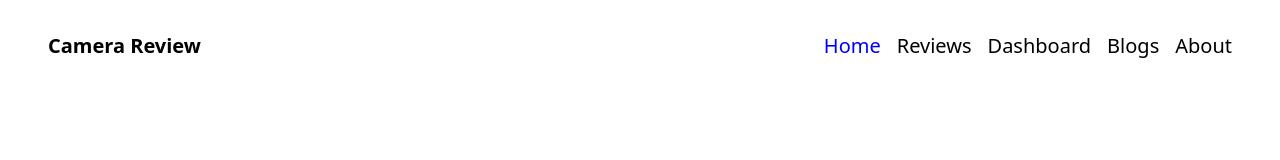
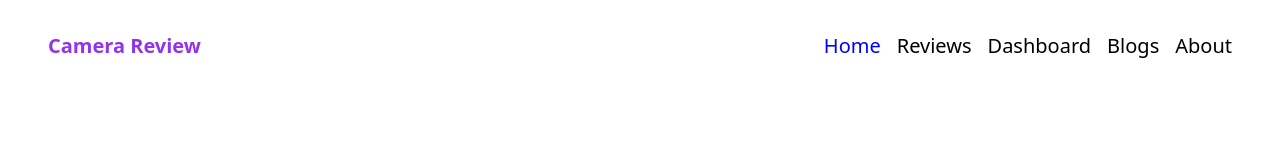
Before and after one commit to shoumikahmed/product-analysis-assignment9, a React (Create React App) app: page / in a window 1280 px wide. Shown: the top 160 px of the page. Built offline with nearby package versions, Linux system fonts and the light colour scheme.

Commit message:
readme file completed

```diff
--- a/src/components/Header/Header.js
+++ b/src/components/Header/Header.js
@@ -6,7 +6,7 @@ const Header = () => {
     return (
         <div className='sticky top-0 bg-white px-12 py-8 flex justify-center md:justify-between'>
             <div className='hidden md:block'>
-                <Link to="/" className='font-bold text-xl text-grey-600'>Camera Review</Link>
+                <Link to="/" className='font-bold text-xl text-purple-600'>Camera Review</Link>
             </div>
             <div className='flex gap-4 text-xl'>
                 <CustomLink to="/">Home</CustomLink>
```
Also changed, not shown: 1 other file (tests, documents, lock files or other folders).
